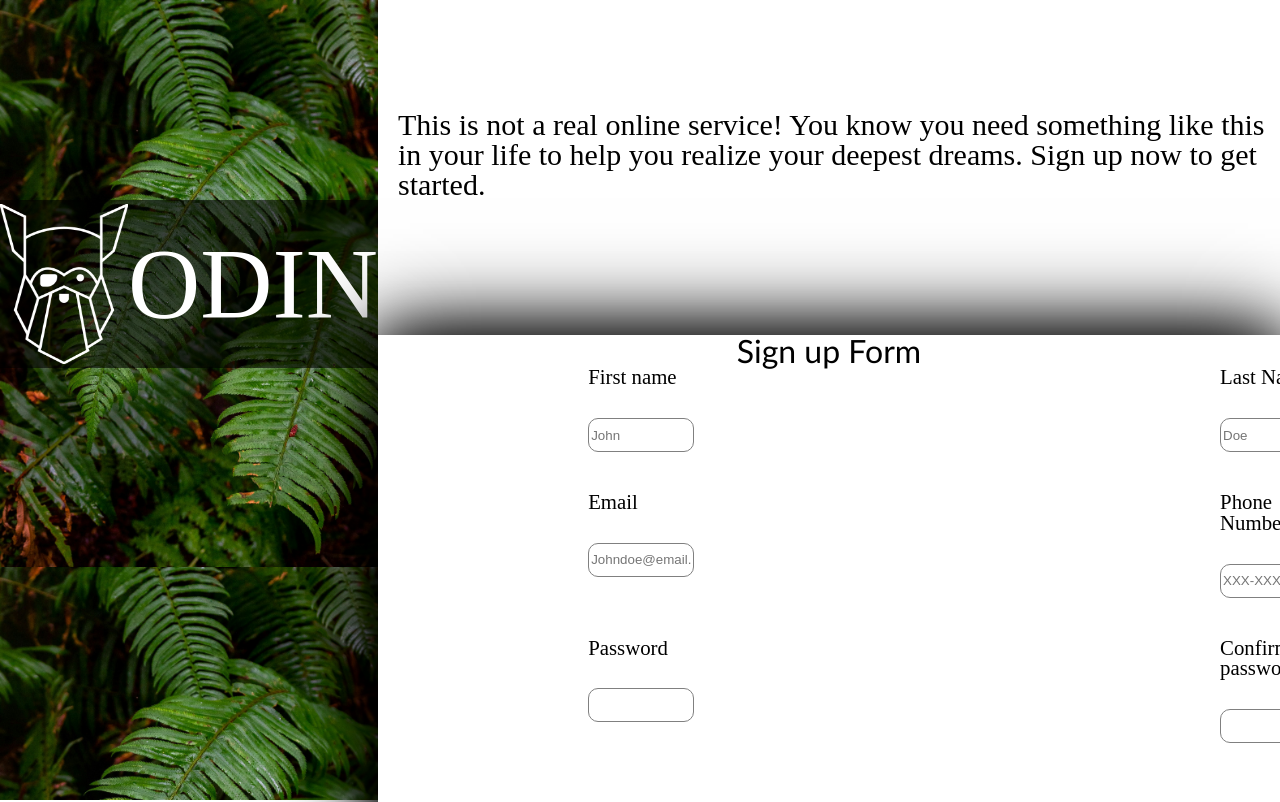
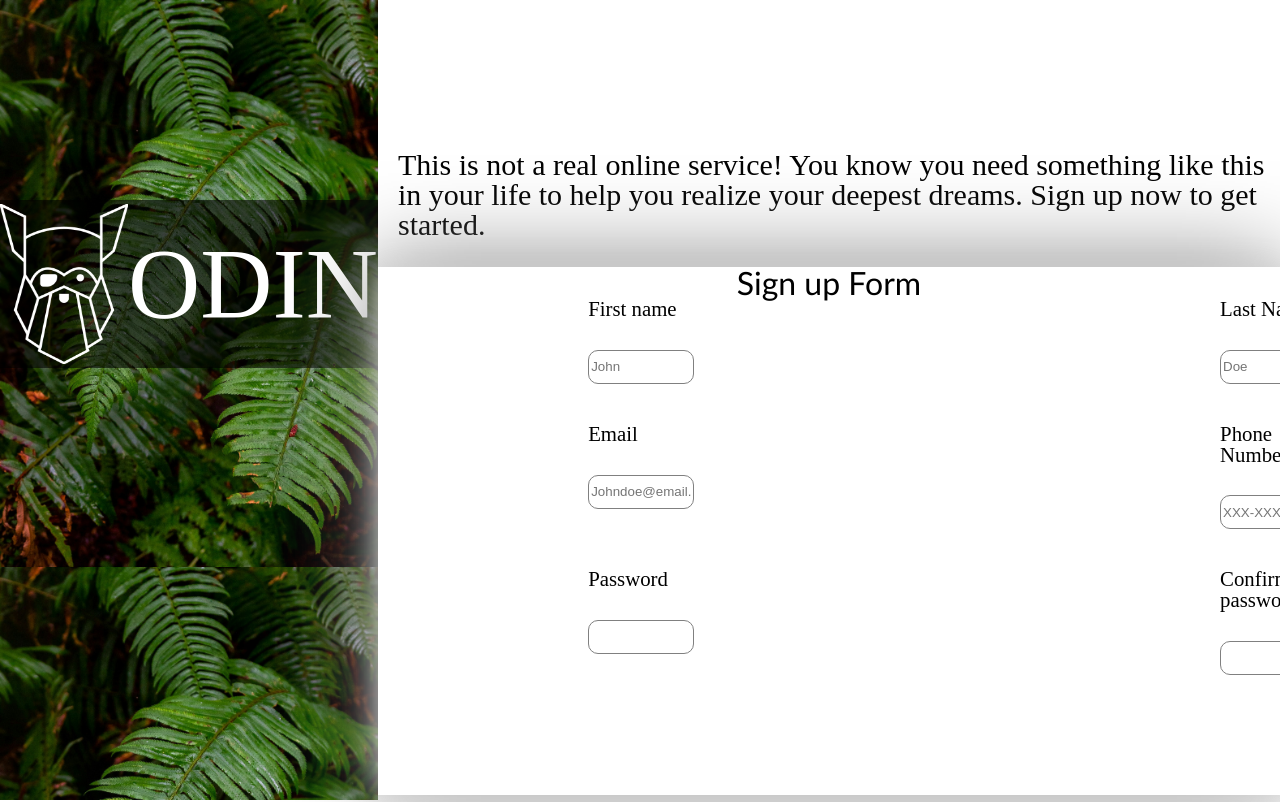
Before and after one commit to Imkaroboi/sign-up-form, a plain HTML site: page index.html in a window 1280 px wide. Shown: the top 802 px of the page. Drawn offline with Linux system fonts and the light colour scheme.

Commit message:
final project

```diff
--- a/style.css
+++ b/style.css
@@ -30,7 +30,7 @@ display: flex;
     color: black;
     font-size: 30px;
     margin-left: 20px;
-    margin-top: 110px;
+    margin-top: 150px;
 }
 .top-row{
     display: flex;
@@ -66,9 +66,9 @@ font-size: 1.3rem;
     margin-top: 30px;
 }
 .midsection {
-    box-shadow: 0px 5px 60px,
-    0px -3px 90px;
-    margin-top: 15%;
+    box-shadow: 0px 1px 30px lightgray,
+    0px -3px 90px gray;
+    margin-top: 3%;
     padding-bottom: 100px;
 }
 form div {
@@ -94,6 +94,10 @@ form div {
     color: white;
     font-size: 1.2rem;
     margin-bottom: 2%;
+    cursor: pointer;
+}
+#submitButton:hover {
+    background-color: rgb(89, 129, 72)
 }
 .text {
     color: #596D48;
```
